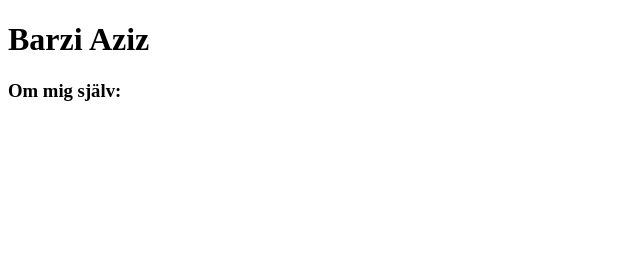
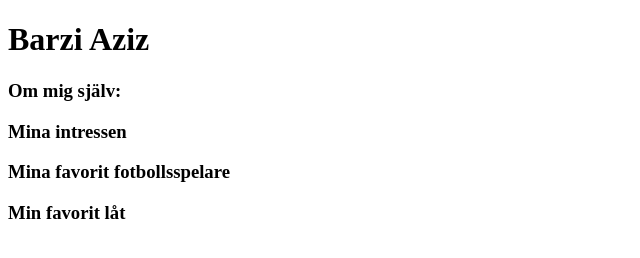
Before and after one commit to barziaziz/My-website-again-I-think, a plain HTML site: page index.html in a window 1280 px wide. Shown: the whole page, without its empty margins (0-640 px from the left). Drawn offline with Linux system fonts and the light colour scheme.

Commit message:
Add files via upload

```diff
--- a/index.html
+++ b/index.html
@@ -7,6 +7,9 @@
     <body>
         <h1> Barzi Aziz </h1>
         <h3> Om mig själv: </h3>
+        <h3> Mina intressen </h3>
+        <h3> Mina favorit fotbollsspelare </h3>
+        <h3> Min favorit låt </h3>
     </body>
 
 
```
